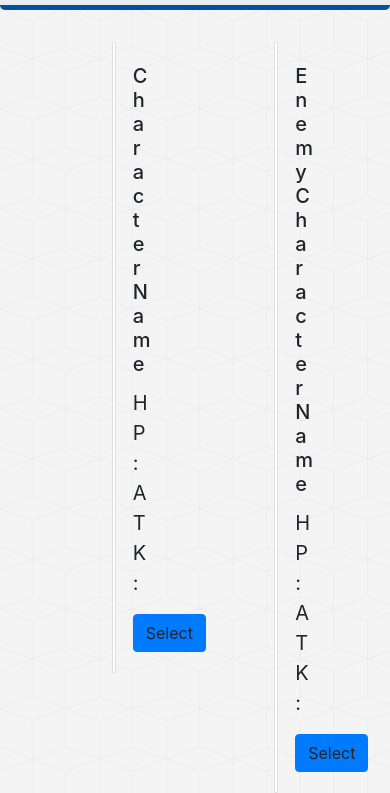
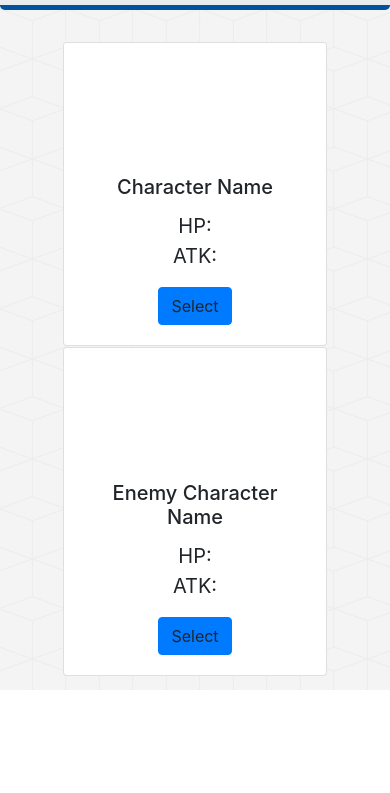
Before and after one commit to psoneill/unit-4-game, a plain HTML site: page index.html in a window 390 px wide. Shown: the part 154-947 px from the top of the page. After the commit the page ends 844 px from the top, so only its background shows below. Drawn offline with nearby package versions, Linux system fonts and the light colour scheme.

Commit message:
added mobile compatibility

```diff
--- a/index.html
+++ b/index.html
@@ -54,7 +54,7 @@
             </div>
         </div>
         <div class="row justify-content-center">
-            <div class="col-4">
+            <div class="col-md-4 col-sm-12">
                 <div id="userCharacter" class="card mr-5 ml-5">
                     <img id="userCharacterImage" class="card-img-top" src="assets/images/placeholder.png" alt="Selected Character">
                     <div class="card-body text-center">
@@ -68,10 +68,10 @@
                     </div>
                 </div>
             </div>
-            <div class="col-1 align-self-center enemySide">
+            <div class="col-md-1 col-sm-12 align-self-center text-center enemySide">
                 <button id="btnAttack" type="button" class="btn btn-danger btn-lg">Attack</button>
             </div>
-            <div class="col-4 enemySide">
+            <div class="col-md-4 col-sm-12 enemySide">
                 <div id="enemyCharacter" class="card mr-5 ml-5">
                     <img id="enemyCharacterImage" class="card-img-top" src="assets/images/placeholder.png" alt="Enemy Character">
                     <div class="card-body text-center">
```
